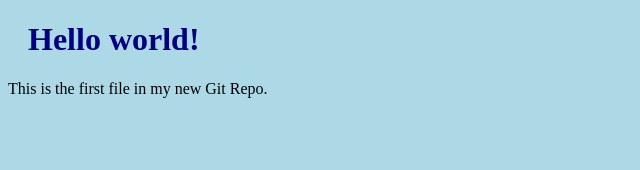
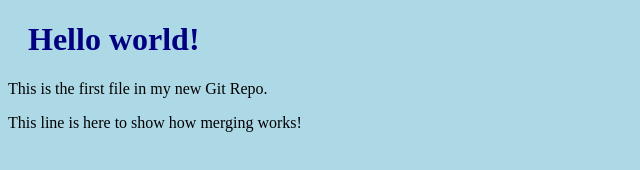
Before and after one commit to aditi210/hello-world-test, a plain HTML site: page index.html in a window 1280 px wide. Shown: the whole page, without its empty margins (0-640 px from the left). Drawn offline with Linux system fonts and the light colour scheme.

Commit message:
updated index.html with branch emergency-fix

```diff
--- a/index.html
+++ b/index.html
@@ -8,6 +8,7 @@
 
 <h1>Hello world!</h1>
 <p>This is the first file in my new Git Repo.</p>
+<p>This line is here to show how merging works!<p>
 
 </body>
 </html>
```
